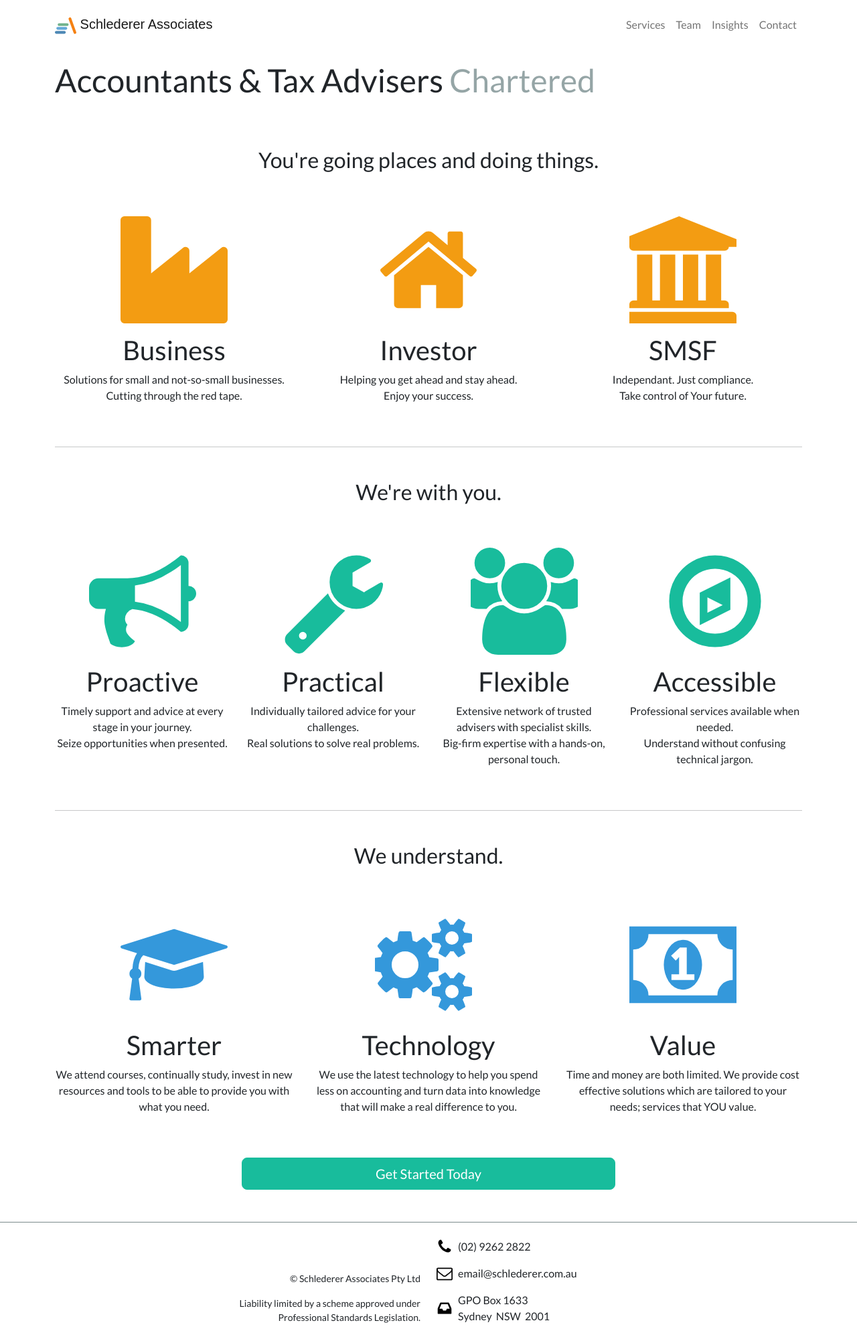
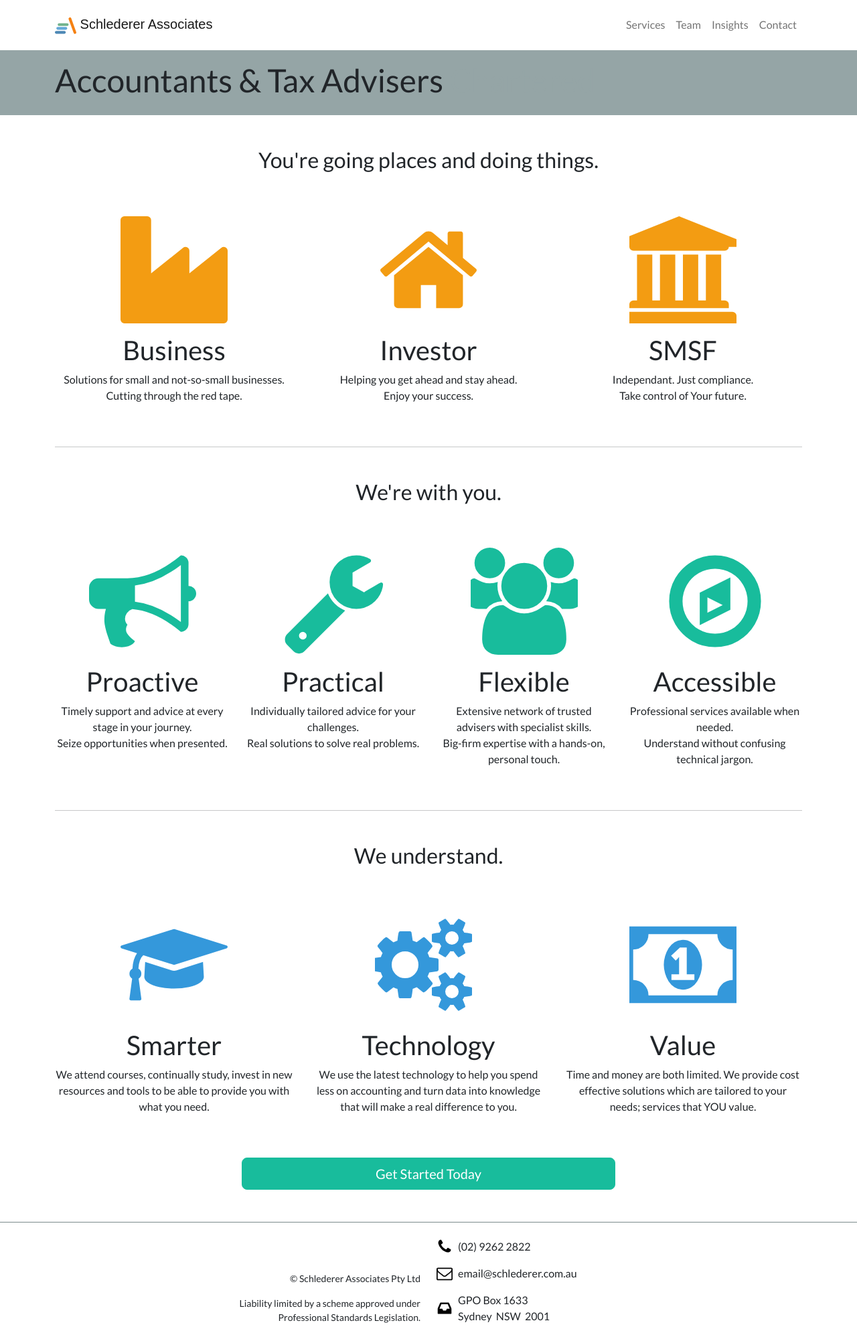
Before and after one commit to Mforcer/tax2, a Jekyll site: the page built from index.html, in a window 1280 px wide. Shown: the whole page at 67% size. Built offline with Jekyll 4.4.1, drawn with Linux system fonts in a browser that asks for light colours; nearby versions of some CDN libraries.

Commit message:
Update header.html

```diff
--- a/_includes/header.html
+++ b/_includes/header.html
@@ -1,4 +1,4 @@
-<header class="container-fluid bg-light-subtle mb-3 py-3">
+<header class="container-fluid bg-secondary mb-3 py-3">
     <div class="container">
         {% if page.title %}<h1>{{page.title}}{% if page.subtitle %} <span class="text-muted">{{page.subtitle}}</span>{% endif %}</h1>{% endif %}
         {% if page.lead %}<p class="lead">{{page.lead}}</p>{% endif %}
```
